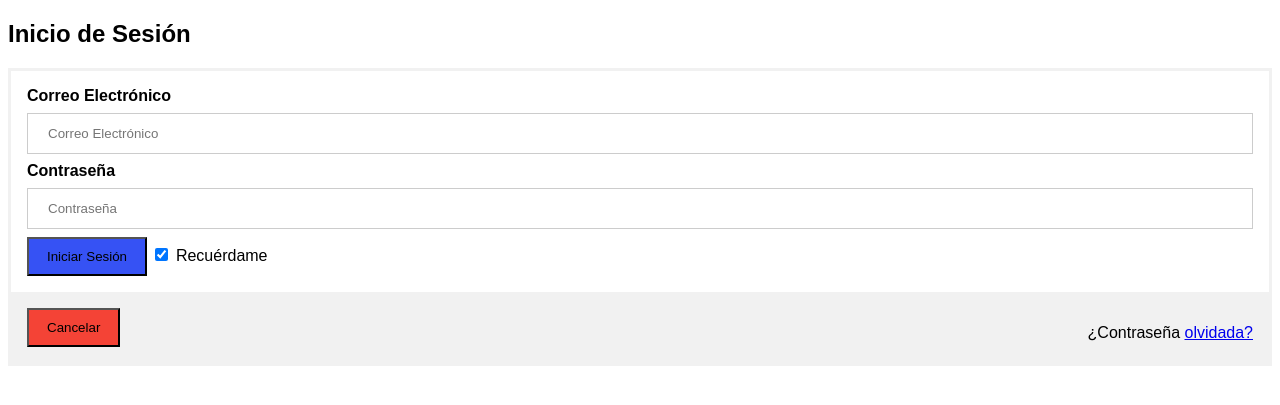
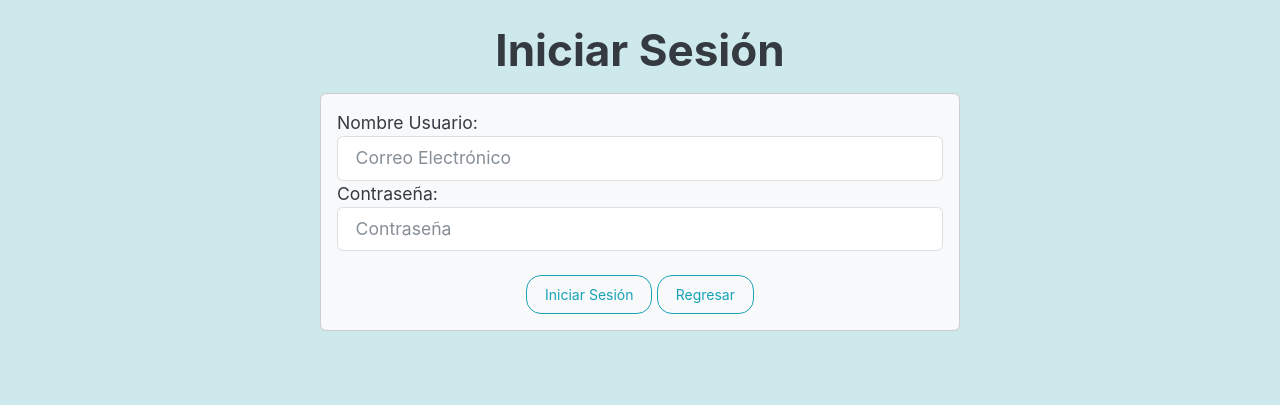
Before and after one commit to Xeraclom14/is2-proyecto, a Flask app: page /login in a window 1280 px wide. Shown: the top 405 px of the page. Run offline with Flask 2, Linux system fonts and the light colour scheme; some libraries are stand-ins or nearby versions.

Commit message:
login modificado

```diff
--- a/create.py
+++ b/create.py
@@ -10,7 +10,7 @@ def create():
     if request.method == 'POST':
         if(request.form['titulo'] != ""):
             cur = mysql.connection.cursor()
-            cur.execute("INSERT INTO encuesta (id_encuestador, titulo) VALUES (%s , %s);", (e_id, request.form['titulo'],))
+            cur.execute("INSERT INTO encuesta (id_encuesta, id_encuestador, titulo) VALUES (1, %s , %s);", (e_id, request.form['titulo'],))
             mysql.connection.commit()
 
             ### TEXTO LIMPIO DE CATEGORIAS
--- a/index.py
+++ b/index.py
@@ -6,7 +6,7 @@ from __main__ import mysql
 
 @app.route('/')
 def Index():
-    cur = mysql.connection.cursor()
-    cur.execute("INSERT INTO `encuestador`(`ap_pat`, `ap_mat`, `prim_nom`,`seg_nom`,`email`) VALUES ('V','C','J','A','j@gmail.com')")
-    mysql.connection.commit()
+    #cur = mysql.connection.cursor()
+    #cur.execute("INSERT INTO `encuestador`(`ap_pat`, `ap_mat`, `prim_nom`,`seg_nom`,`email`,`password`) VALUES ('V','C','J','A','j@gmail.com','asd')")
+    #mysql.connection.commit()
     return "INDEX"
--- a/templates/base.html
+++ b/templates/base.html
@@ -9,6 +9,7 @@
     <link rel="stylesheet" href="https://bootswatch.com/5/litera/bootstrap.css">
 </head>
 <body class="text-center">
+    <body style="background-color:rgb(205, 233, 236);"></body>
     {% block body %}
     {% endblock %}
     <!-- JavaScript Bundle with Popper -->
--- a/templates/login.html
+++ b/templates/login.html
@@ -1,90 +1,35 @@
-<!DOCTYPE html>
-<html>
-<head>
+{% extends './base.html' %}
 
-<meta name="viewport" content="width=device-width, initial-scale=1">
-<style>
-body {font-family: Arial, Helvetica, sans-serif;}
-form {border: 3px solid #f1f1f1;}
+{% block title %}Login{% endblock %}
 
-input[type=text], input[type=password] {
-  width: 100%;
-  padding: 12px 20px;
-  margin: 8px 0;
-  display: inline-block;
-  border: 1px solid #ccc;
-  box-sizing: border-box;
-}
+{% block body %}
+<center>
 
-button:hover {
-  opacity: 0.8;
-}
+  {% with messages = get_flashed_messages() %}
+  {%  if messages %}
+  {%      for message in messages %}
+      <div class="alert alert-dismissible alert-info col-lg-6">
+          <button type="button" class="btn-close" data-bs-dismiss="alert"></button>
+          {{message}}.
+      </div>
+  {%      endfor %}
+  {%  endif %}
+  {% endwith %}
 
-.loginbtn {
-  width: auto;
-  padding: 10px 18px;
-  background-color: #3652f4;
-}
-
-.cancelbtn {
-  width: auto;
-  padding: 10px 18px;
-  background-color: #f44336;
-}
-
-.container {
-  padding: 16px;
-}
-
-span.psw {
-  float: right;
-  padding-top: 16px;
-}
-
-</style>
-</head>
-
-
-<body>
-
-<h2>Inicio de Sesión</h2>
-
-<!-- Técnicamente, la query sería
-  SELECT id_encuestador FROM Encuestador WHERE email = uname AND contraseña = psw
-  eso debe retornar solo UN VALOR, y si dicho valor existe, acceder-->
-
-<form action="localhost:5000" method="post">
-
-  <div class="container">
-    <label for="uname"><b>Correo Electrónico</b></label>
-    <input type="text" placeholder="Correo Electrónico" name="uname" required>
-
-    <label for="psw"><b>Contraseña</b></label>
-    <input type="password" placeholder="Contraseña" name="psw" required>
-
-    <button type="submit" class ="loginbtn">Iniciar Sesión</button>
-
-    <label>
-      <input type="checkbox" checked="checked" name="remember"> Recuérdame
-    </label>
-  </div>
-
-  <div class="container" style="background-color:#f1f1f1">
-
-    <!-- Retorna a la página principal-->
-    <button id="myButton" class="cancelbtn" >Cancelar</button>
-    <script type="text/javascript">
-        document.getElementById("myButton").onclick = function () {
-            location.href = "/";
-        };
-    </script>
-
-    <!-- Retornaría a una pagina relacionada a recuperar la pass-->
-    <span class="psw">¿Contraseña <a href="#">olvidada?</a></span>
-
-  </div>
-
-</form>
-
-</body>
-</html>
+      <form class="col-lg-6">
+          <h1 class="form-label mt-4">Iniciar Sesión</h1>
+          <p></p>
+          <div class="card bg-light mb-3">
+              <div class="card-body">
+                  <div style="text-align: left;">Nombre Usuario:</div>
+                  <input type="email" class="form-control" id="correocito" aria-describedby="emailHelp" placeholder="Correo Electrónico">
+                  <div style="text-align: left;">Contraseña:</div>
+                  <input type="password" class="form-control" id="passwordcita" placeholder="Contraseña">
+                  <p></p>
+                  <a href="/" class="mt-2 btn btn-outline-info">Iniciar Sesión</a>
+                  <a href="/" class="mt-2 btn btn-outline-info">Regresar</a>
+              </div>
+          </div>
+      </form>
+  </center>
+  {% endblock %}
```
